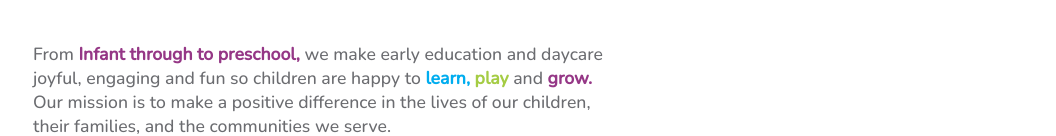
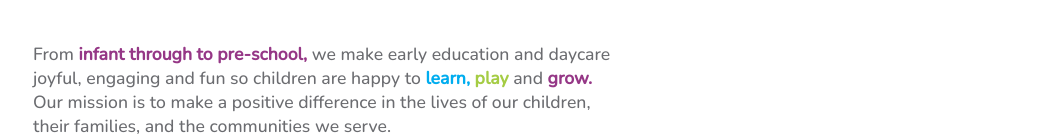
Before and after one commit to Babalwa01/bayathandwa-day-care, a React (Vite) app: page / in a window 1280 px wide. Shown: the part 462-598 px from the top of the page, without its empty margins (31-1087 px from the left). Built offline with nearby package versions, Linux system fonts and the light colour scheme.

Commit message:
updated font colors and text

```diff
--- a/src/container/Header/Header.tsx
+++ b/src/container/Header/Header.tsx
@@ -22,7 +22,7 @@ const Header = () => {
           <p>
             From{" "}
             <span className="purple-text bold-text">
-              Infant through to preschool,
+              infant through to pre-school,
             </span>{" "}
             we make early education and daycare joyful, engaging and fun so
             children are happy to{" "}
```
